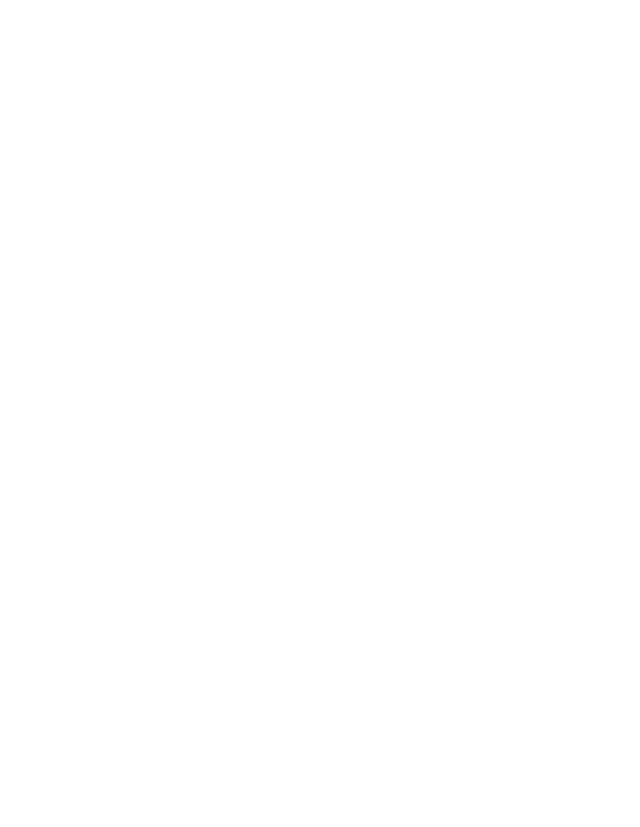
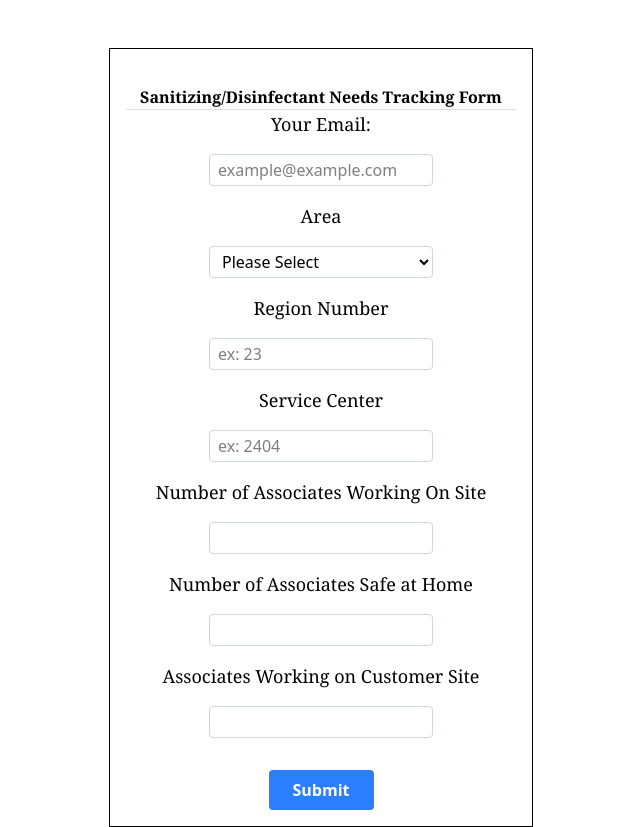
Before and after one commit to Simun234/Medical-Facilities, a React (Vite) app in the folder medical-facilities-app/: page /sanitary-disinfectant in a window 1280 px wide. Before the commit this address had no page. Shown: the whole page, without its empty margins (319-959 px from the left). Before the commit the page ends 800 px from the top, so only its background shows below. Built offline with nearby package versions, Linux system fonts and the light colour scheme.

Commit message:
Implemented form state management with useState
 Included input fields for email, area, region number, service center, and associate details

 Added basic validation for required fields

Styled the form using Tailwind CSS

Included form submission handling with console logging and alert

```diff
--- a/medical-facilities-app/src/App.jsx
+++ b/medical-facilities-app/src/App.jsx
@@ -2,6 +2,7 @@
 import { BrowserRouter as Router, Routes, Route } from "react-router-dom";
 import HomePage from "./components/HomePage";
 import AboutPage from "./components/AboutUs";
+import SanitaryDisinfectant from "./pages/sanitary-disinfectant";
 
 const App = () => {
 
@@ -10,6 +11,7 @@
       <Routes>
         <Route index element={<HomePage />} />
         <Route path="about-page" element={<AboutPage />} />
+        <Route path="sanitary-disinfectant" element={<SanitaryDisinfectant />} />
       </Routes>
     </Router>
   )
--- a/medical-facilities-app/src/components/HomePage.jsx
+++ b/medical-facilities-app/src/components/HomePage.jsx
@@ -1,4 +1,5 @@
 import React, { useState } from "react";
+import { useNavigate } from "react-router-dom";
 import Navbar from "./Navbar";
 import { FaPumpMedical } from "react-icons/fa";
 import { MdSanitizer } from "react-icons/md";
@@ -9,6 +10,7 @@
 import FourthImage from "../images/fourth-picture.jpg";
 
 function HomePage() {
+  const navigate = useNavigate();
   const [filter, setFilter] = useState("");
   const [cart, setCart] = useState([]);
 
@@ -97,14 +99,14 @@
               <p className="mt-5 text-red-600 font-semibold">No results found.</p>
             )}
 
-            <div className="flex flex-row gap-5 items-center w-[300px] h-[66px] bg-[#AACCFB] mt-5 md:w-[423px] gap-25">
+            <button className="flex flex-row gap-5 items-center w-[300px] h-[66px] bg-[#AACCFB]  mt-5 md:w-[423px] gap-25" onClick={ () => navigate ("/sanitary-disinfectant")}>
               <MdSanitizer className="w-[30px] h-[40px]" />
               <p className="font-serif font-bold text-[#026CCE] text-center">Sanitary Disinfectant</p>
-            </div>
-            <div className="flex flex-row gap-5 items-center w-[300px] h-[66px] bg-[#AACCFB] mt-5 md:w-[423px] gap-25">
+            </button>
+            <button className="flex flex-row gap-5 items-center w-[300px] h-[66px] bg-[#AACCFB]  mt-5 md:w-[423px] gap-25">
               <TbHandSanitizer className="w-[30px] h-[40px]" />
               <p className="font-serif font-bold text-[#026CCE] text-center">Order a Sanitizer</p>
-            </div>
+            </button>
           </div>
 
           {cart.length > 0 && (
--- /dev/null
+++ b/medical-facilities-app/src/pages/sanitary-disinfectant.jsx
@@ -0,0 +1,135 @@
+import React, { useState } from "react";
+
+function SanitaryDisinfectant() {
+  const [formData, setFormData] = useState({
+    email: "",
+    area: "",
+    number: "",
+    service: "",
+    numberas: "",
+    numberof: "",
+    associates: "",
+  });
+
+  const handleChange = (e) => {
+    const { name, value } = e.target;
+    setFormData((prevData) => ({
+      ...prevData,
+      [name]: value,
+    }));
+  };
+
+  const handleSubmit = (e) => {
+    e.preventDefault();
+    console.log("Form submitted:", formData);
+    alert("Form submitted successfully!");
+  };
+
+  return (
+    <div className="flex items-center justify-center mt-12">
+      <div className="flex flex-col w-[424px] h-auto bg-white border border-black p-4">
+        <h1 className="font-serif font-bold text-black text-center mt-5">
+          Sanitizing/Disinfectant Needs Tracking Form
+        </h1>
+        <hr className="border-[#DDDEE0]" />
+
+        <form onSubmit={handleSubmit} className="flex flex-col items-center space-y-4">
+          <label className="font-serif text-lg text-black">Your Email:</label>
+          <input
+            type="email"
+            name="email"
+            placeholder="example@example.com"
+            value={formData.email}
+            onChange={handleChange}
+            className="w-56 h-8 border border-gray-300 rounded px-2"
+            required
+          />
+
+          <label className="font-serif text-lg text-black">Area</label>
+          <select
+            name="area"
+            value={formData.area}
+            onChange={handleChange}
+            className="w-56 h-8 border border-gray-300 rounded px-2"
+            required
+          >
+            <option value="">Please Select</option>
+            <option value="North Atlantic">North Atlantic</option>
+            <option value="Southeast">Southeast</option>
+            <option value="Midwestern">Midwestern</option>
+            <option value="Central">Central</option>
+            <option value="Western">Western</option>
+            <option value="Canada">Canada</option>
+          </select>
+
+          <label className="font-serif text-lg text-black">Region Number</label>
+          <input
+            type="number"
+            name="number"
+            placeholder="ex: 23"
+            value={formData.number}
+            onChange={handleChange}
+            className="w-56 h-8 border border-gray-300 rounded px-2"
+            required
+          />
+
+          <label className="font-serif text-lg text-black">Service Center</label>
+          <input
+            type="text"
+            name="service"
+            placeholder="ex: 2404"
+            value={formData.service}
+            onChange={handleChange}
+            className="w-56 h-8 border border-gray-300 rounded px-2"
+            required
+          />
+
+          <label className="font-serif text-lg text-black">
+            Number of Associates Working On Site
+          </label>
+          <input
+            type="number"
+            name="numberas"
+            value={formData.numberas}
+            onChange={handleChange}
+            className="w-56 h-8 border border-gray-300 rounded px-2"
+            required
+          />
+
+          <label className="font-serif text-lg text-black">
+            Number of Associates Safe at Home
+          </label>
+          <input
+            type="number"
+            name="numberof"
+            value={formData.numberof}
+            onChange={handleChange}
+            className="w-56 h-8 border border-gray-300 rounded px-2"
+            required
+          />
+
+          <label className="font-serif text-lg text-black">
+            Associates Working on Customer Site
+          </label>
+          <input
+            type="number"
+            name="associates"
+            value={formData.associates}
+            onChange={handleChange}
+            className="w-56 h-8 border border-gray-300 rounded px-2"
+            required
+          />
+
+          <button
+            type="submit"
+            className="bg-blue-500 text-white font-bold py-2 px-6 rounded mt-4 hover:bg-blue-600 transition"
+          >
+            Submit
+          </button>
+        </form>
+      </div>
+    </div>
+  );
+}
+
+export default SanitaryDisinfectant;
```
